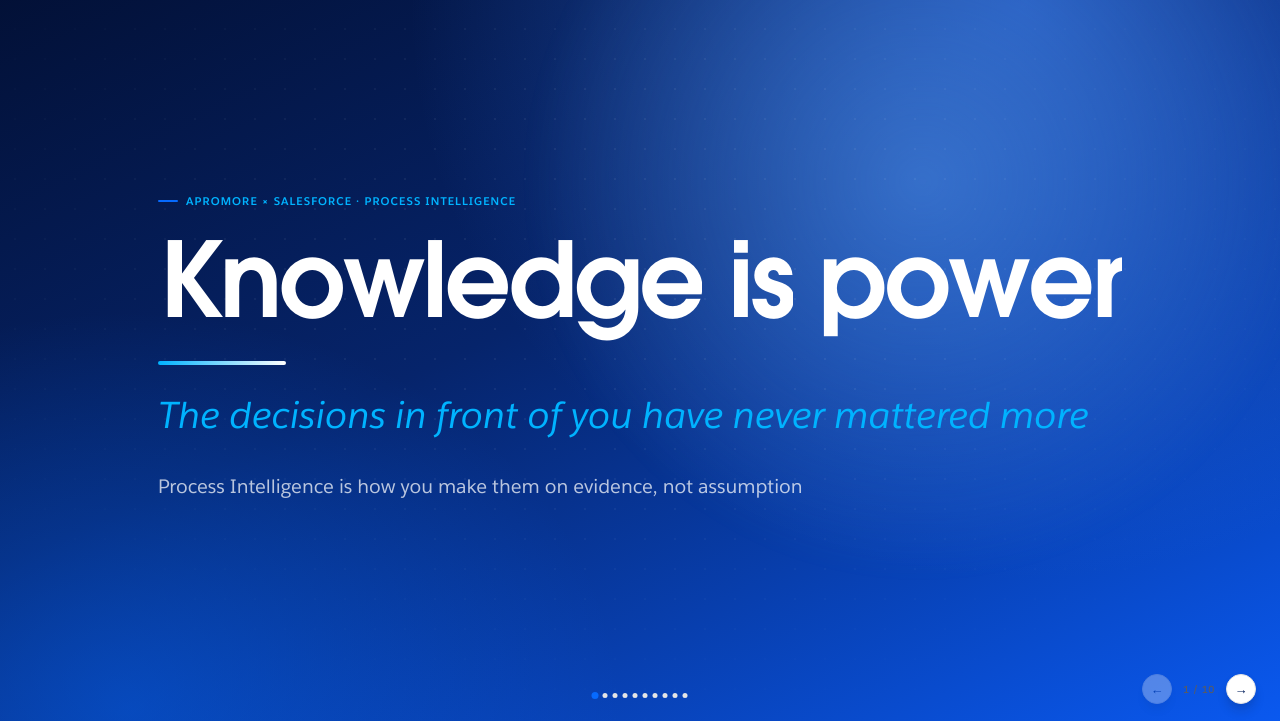
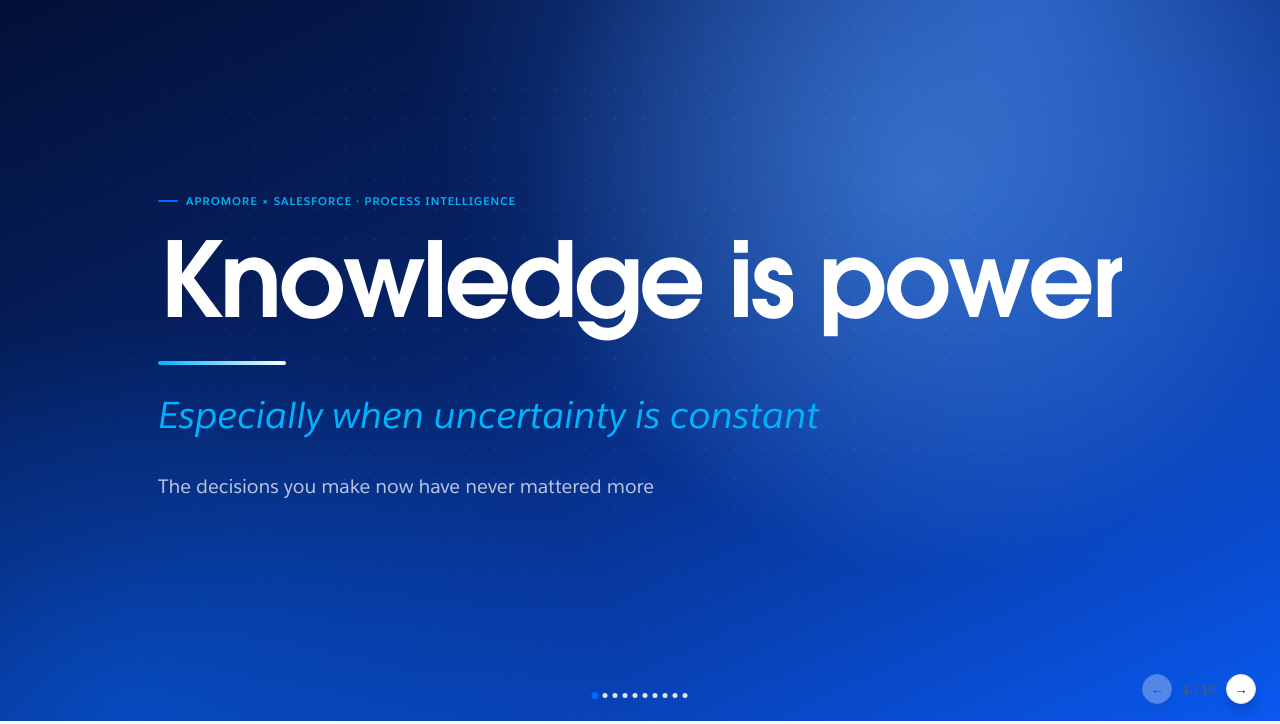
Before and after one commit to Scottt1234/deck-foundation, a plain HTML site: page foundation.html in a window 1280 px wide. Shown: the part 76-800 px from the top of the page. Drawn offline with Linux system fonts and the light colour scheme.

Commit message:
Refine hero copy and common-thread label
- Hero lead/sub: reframe to 'Especially when uncertainty is
  constant' / 'The decisions you make now have never mattered more'
- Common Thread node: revert label to 'What all three need'
  (clearer than 'The one foundation')

```diff
--- a/foundation.html
+++ b/foundation.html
@@ -975,8 +975,8 @@
           <div class="hero-eyebrow" data-animate="fade-up" data-anim-delay="0">Apromore × Salesforce · Process Intelligence</div>
           <h1 class="open-h1"><span class="w"><span>Knowledge</span></span> <span class="w"><span>is</span></span> <span class="w"><span>power</span></span></h1>
           <div class="b-rule" aria-hidden="true"></div>
-          <p class="open-lead" data-animate="fade-up" data-anim-delay="600"><em>The decisions in front of you have never mattered more</em></p>
-          <p class="open-sub" data-animate="fade-up" data-anim-delay="760">Process Intelligence is how you make them on evidence, not assumption</p>
+          <p class="open-lead" data-animate="fade-up" data-anim-delay="600"><em>Especially when uncertainty is constant</em></p>
+          <p class="open-sub" data-animate="fade-up" data-anim-delay="760">The decisions you make now have never mattered more</p>
         </div>
       </div>
     </div>
@@ -1088,7 +1088,7 @@
           <circle class="cv-dot" cx="500" cy="2" r="4"/>
           <circle class="cv-dot" cx="839" cy="2" r="4"/>
         </svg>
-        <div class="cv-node"><span class="cv-node-k">The one foundation</span>Seeing how your business actually works today.</div>
+        <div class="cv-node"><span class="cv-node-k">What all three need</span>Seeing how your business actually works today.</div>
 
         <div data-animate="fade-up" data-anim-delay="440">
           <div class="rule-accent"></div>
```
